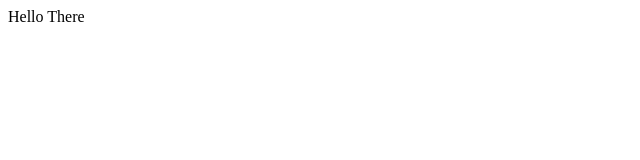
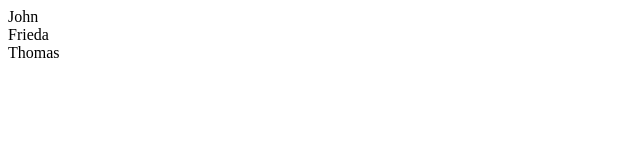
Before and after one commit to Casper121/React_Page, a React (Create React App) app in the folder react-app/: page / in a window 1280 px wide. Shown: the top 160 px of the page, without its empty margins (0-640 px from the left). Built offline with nearby package versions, Linux system fonts and the light colour scheme.

Commit message:
Creating Funktionality of Drag and Drop

```diff
--- a/react-app/package.json
+++ b/react-app/package.json
@@ -4,6 +4,8 @@
   "private": true,
   "dependencies": {
     "@dnd-kit/core": "^6.1.0",
+    "@dnd-kit/sortable": "^8.0.0",
+    "@dnd-kit/utilities": "^3.2.2",
     "@tanstack/react-table": "^8.17.3",
     "@testing-library/jest-dom": "^5.17.0",
     "@testing-library/react": "^13.4.0",
@@ -12,7 +14,9 @@
     "@types/node": "^16.18.98",
     "@types/react": "^18.3.3",
     "@types/react-dom": "^18.3.0",
+    "bootstrap": "^5.3.3",
     "react": "^18.3.1",
+    "react-bootstrap": "^2.10.3",
     "react-dom": "^18.3.1",
     "react-scripts": "5.0.1",
     "typescript": "^4.9.5",
--- a/react-app/src/App.tsx
+++ b/react-app/src/App.tsx
@@ -1,6 +1,6 @@
 import React from "react"
-import ReportTable from "./components/ReportTable"
-import DragAndDrop from "./components/DragAndDrop"
+//import ReportTable from "./components/ReportTable"
+import DragAndDrop from "./components/DnD/DragAndDrop"
 
 const App = () => {
 
--- /dev/null
+++ b/react-app/src/components/DnD/DragAndDrop.tsx
@@ -0,0 +1,39 @@
+import { DndContext, closestCorners} from "@dnd-kit/core"
+import { SortableContext, horizontalListSortingStrategy, arrayMove } from "@dnd-kit/sortable";
+import { useState } from "react";
+import User from "./User";
+
+const DragAndDrop = () => {
+
+    const [people, setPeople] = useState([
+        {id: 1, name: "John", desc: "Jung, 23 Jahre alt, Sportler"},
+        {id: 2, name: "Frieda", desc: "Jung, 24 Jahre alt, Sportler"},
+        {id: 3, name: "Thomas", desc: "Alt, 69 Jahre alt, Habibi"},
+    ]);
+
+    const handleDragEnd = (event: { active: any; over: any; }) => {
+        const {active, over} = event
+
+        const oldIndex = people.findIndex(person => person.id === active.id)
+        const newIndex = people.findIndex(person => person.id === over.id)
+        setPeople(arrayMove(people, oldIndex, newIndex))
+    }
+
+    return(
+        <DndContext
+            collisionDetection={closestCorners}
+            onDragEnd={handleDragEnd}
+        >
+            <SortableContext
+                items={people}
+                strategy={horizontalListSortingStrategy}
+            >
+                {people.map((user) => (
+                    <User user={user}/>
+                ))}
+            </SortableContext>
+        </DndContext>
+    )
+}
+
+export default DragAndDrop
--- /dev/null
+++ b/react-app/src/components/DnD/User.tsx
@@ -0,0 +1,35 @@
+import { useSortable } from "@dnd-kit/sortable"
+import { CSS } from "@dnd-kit/utilities"
+
+const User = ({user}: any) => {
+
+    const {
+        attributes,
+        listeners,
+        setNodeRef,
+        transform,
+        transition
+    } = useSortable({
+        id: user.id
+    })
+
+    const style = {
+        transform: CSS.Transform.toString(transform),
+        transition,
+    }
+
+    //NEEDS STYLE
+    return(
+        <div
+            style={style}
+            ref={setNodeRef}
+            {...attributes}
+            {...listeners}
+        >
+            {user.name}
+        </div>
+    )
+
+}
+
+export default User
--- a/react-app/src/components/DragAndDrop.tsx
+++ /dev/null
@@ -1,9 +0,0 @@
-
-
-const DragAndDrop = () => {
-    return(
-        <>Hello There</>
-    )
-}
-
-export default DragAndDrop
```
Also changed, not shown: 1 other file (tests, documents, lock files or other folders).
